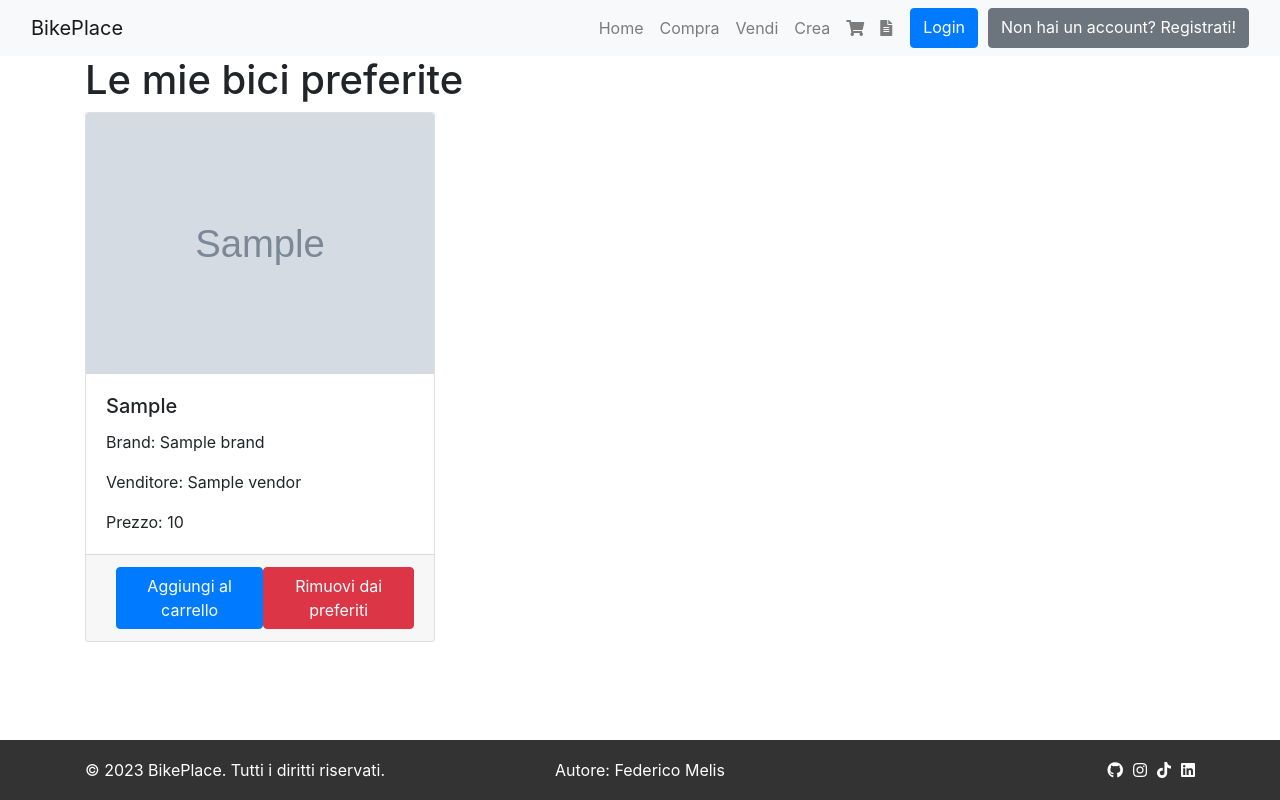
After one commit to fedemelis/BikePlace, a Django app: template Acquista/templates/favorite_bike_list.html in a window 1280 px wide. The commit adds this page. Run offline with Django 4.2, Linux system fonts and the light colour scheme; the template is opened without the code that fills it: most values are stand-ins (such as "Sample title", 1, 10 or a date in 2020); grey boxes marked "Sample" are stand-in pictures; some libraries are stand-ins or nearby versions.

Commit message:
wishlist

```diff
--- a/Acquista/templates/base_acquisti.html
+++ b/Acquista/templates/base_acquisti.html
@@ -19,6 +19,12 @@
         .bike-image {
             width: 300px; /* Imposta la larghezza desiderata */
             height: 200px; /* Imposta l'altezza desiderata */
+            object-fit: cover; /* Adatta l'immagine all'area del contenitore mantenendo l'aspect ratio */
+        }
+
+        .bike-image-detail {
+            width: 600px; /* Imposta la larghezza desiderata */
+            height: 400px; /* Imposta l'altezza desiderata */
             object-fit: cover; /* Adatta l'immagine all'area del contenitore mantenendo l'aspect ratio */
         }
 
@@ -133,6 +139,17 @@
             margin-left: 10px;
             color: #fff;
         }
+
+        .card-container {
+            display: flex;
+            flex-wrap: wrap;
+            justify-content: space-between;
+        }
+
+        .card-container .card {
+            flex: 0 0 calc(33.33% - 20px); /* Imposta la larghezza delle card al 33.33% meno 20px di margine */
+            margin-bottom: 20px;
+        }
     </style>
 
     <title>{% block title %} Base {% endblock %}</title>
--- /dev/null
+++ b/Acquista/templates/favorite_bike_list.html
@@ -0,0 +1,38 @@
+{% extends 'base_acquisti.html' %}
+
+{% block title %}
+    Preferiti
+{% endblock %}
+
+{% block content %}
+    <div class="row card-container">
+        <div class="container">
+            <h1>Le mie bici preferite</h1>
+
+            <div class="row">
+                {% for bici in favorite_bike_list %}
+                    <div class="col-md-4 mb-4">
+                        <div class="card">
+                            <img src="{{ bici.image.url }}" class="card-img-top" alt="{{ bici.type_of_bike }}">
+                            <div class="card-body">
+                                <h5 class="card-title">{{ bici.type_of_bike }}</h5>
+                                <p class="card-text">Brand: {{ bici.brand }}</p>
+                                <p class="card-text">Venditore: {{ bici.vendor }}</p>
+                                <p class="card-text">Prezzo: {{ bici.price }}</p>
+                            </div>
+                            <div class="card-footer">
+                                <div class="d-flex justify-content-between">
+                                    <a href="{% url 'Acquista:aggiungi-al-carrello' bici.pk %}" class="btn btn-primary">Aggiungi al carrello</a>
+                                    <a href="{% url 'Acquista:rimuovi-preferito' bici.pk %}" class="btn btn-danger">Rimuovi dai preferiti</a>
+                                </div>
+                            </div>
+                        </div>
+                    </div>
+                {% empty %}
+                    <p>Non hai ancora aggiunto bici ai preferiti.</p>
+                {% endfor %}
+            </div>
+        </div>
+    </div>
+
+{% endblock %}
--- a/Acquista/urls.py
+++ b/Acquista/urls.py
@@ -20,4 +20,9 @@ urlpatterns = [
 
     path('ordini/', views.OrderListView.as_view(), name='ordini'),
 
+    path('rimuovi-preferito/<pk>/', views.RimuoviPreferitoView.as_view(), name='rimuovi-preferito'),
+    path('aggiungi-preferito/<pk>/', views.AggiungiPreferitoView.as_view(), name='aggiungi-preferito'),
+
+    path('listapreferiti/<pk>/', views.FavoriteBikeListView.as_view(), name='listapreferiti'),
+
 ]
--- a/BikePlace/admin.py
+++ b/BikePlace/admin.py
@@ -11,3 +11,4 @@ admin.site.register(BikeViewed)
 admin.site.register(SoldBike)
 admin.site.register(Order)
 admin.site.register(Seller)
+admin.site.register(FavoriteBike)
--- a/templates/navbar.html
+++ b/templates/navbar.html
@@ -2,7 +2,7 @@
     <div class="container-fluid">
         <a class="navbar-brand" href="{% url "welcome_page" %}">BikePlace</a>
         <div class="navbar-nav flex-row ms-sauto">
-            <a class="nav-link" href="#">Home</a>
+            <a class="nav-link" href=" {% url "welcome_page" %} ">Home</a>
             <a class="nav-link" href="#">About</a>
             <a class="nav-link" href="#">Contact</a>
             {% if user.is_authenticated %}
```
Also changed, not shown: Acquista/models.py (+13 -0 lines), Acquista/templates/bikedetail.html (+15 -4 lines), Acquista/templates/home_acquisti.html (+7 -0 lines), Acquista/templates/shopping_cart_item_list.html (+8 -0 lines), Acquista/views.py (+50 -3 lines), Vendi/views.py (+23 -0 lines), Acquista/migrations/0013_order_total_price.py (added), Acquista/migrations/0014_favoritebike.py (added), Acquista/migrations/0015_favoritebike_viewed_at.py (added), db.sqlite3.
